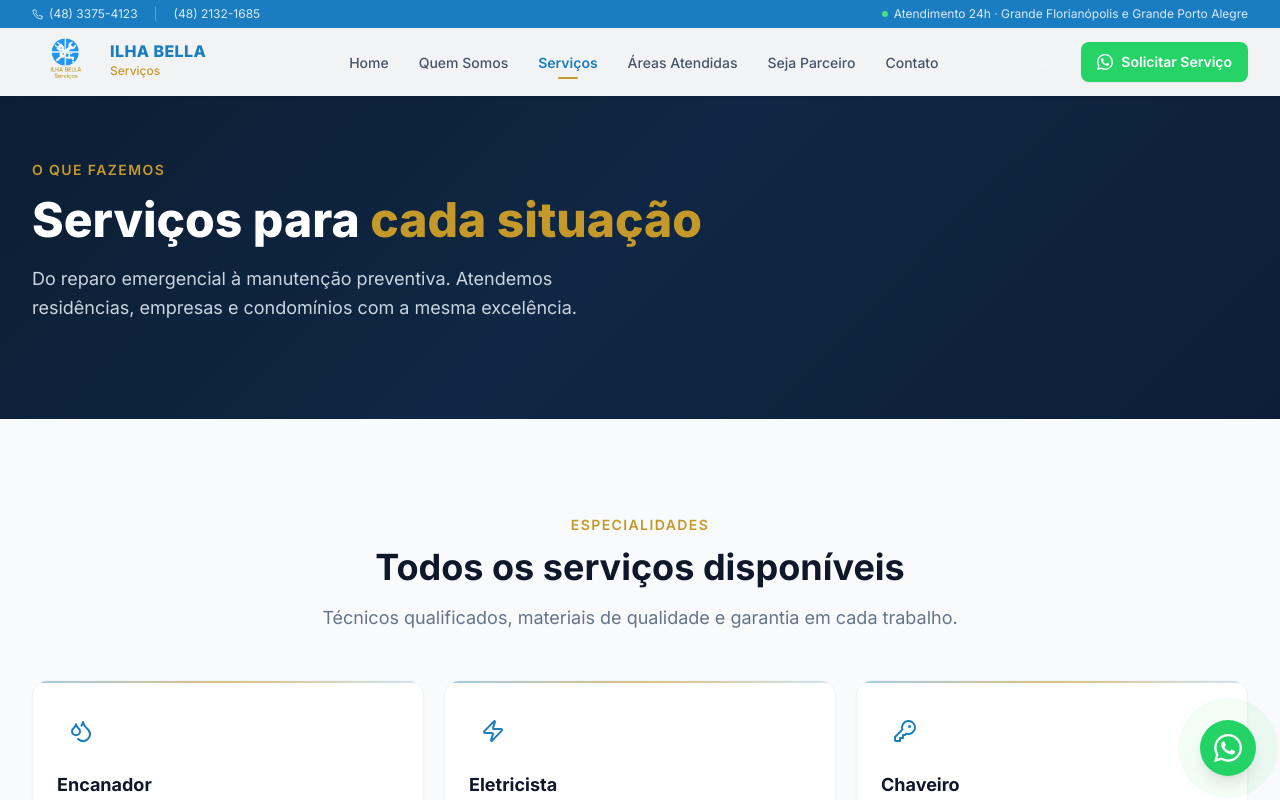
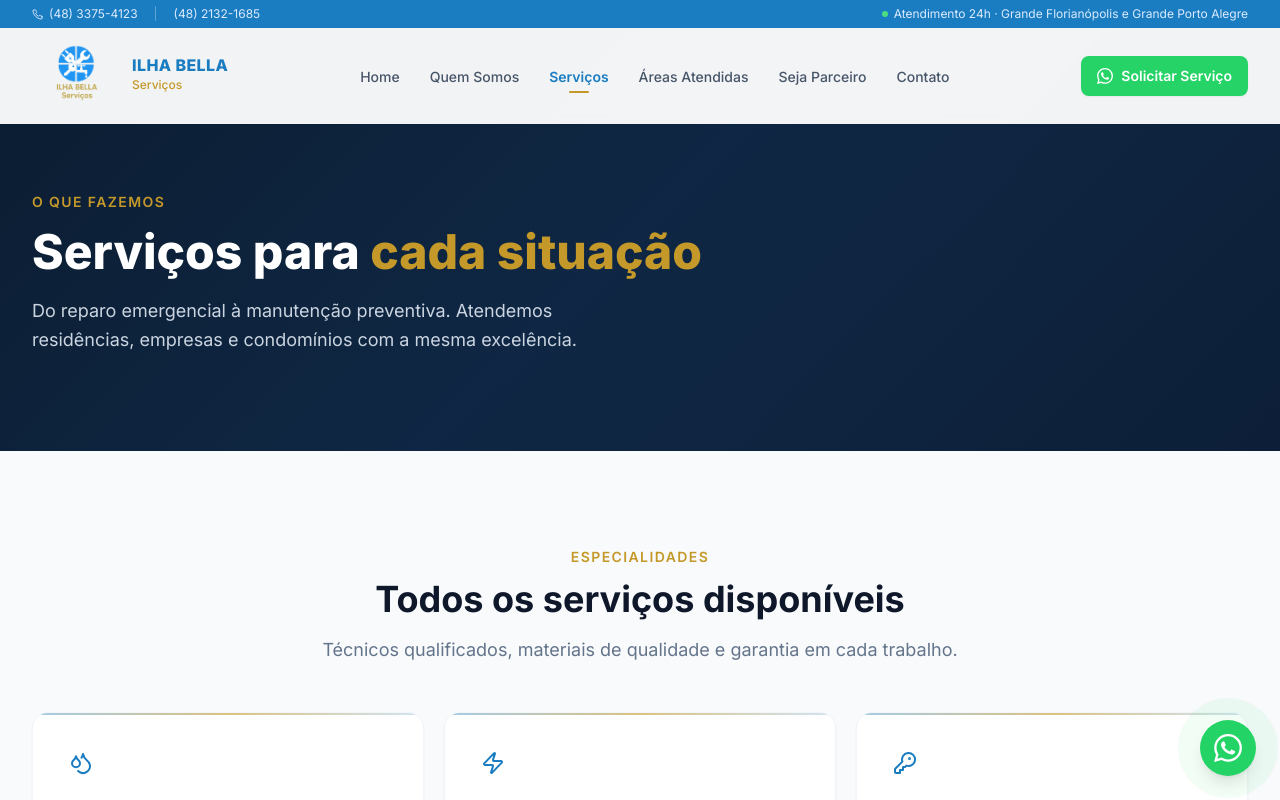
Before and after one commit to eletonsantos/ilha-bella-servicos, a Next.js app: page /servicos in a window 1280 px wide. Shown: the top 800 px of the page. Built offline with nearby package versions, Linux system fonts and the light colour scheme.

Commit message:
fix: logo 90px, header h-96px, ajuste de padding nas paginas

```diff
--- a/src/app/globals.css
+++ b/src/app/globals.css
@@ -57,7 +57,7 @@
 
   /* Page hero consistent across all inner pages */
   .page-hero {
-    @apply section-padding pt-36 lg:pt-40;
+    @apply section-padding pt-44 lg:pt-48;
     background: linear-gradient(135deg, #0b1c30 0%, #0f2744 50%, #0d1f38 100%);
   }
 }
--- a/src/components/home/Hero.tsx
+++ b/src/components/home/Hero.tsx
@@ -33,7 +33,7 @@ export default function Hero() {
       />
 
       {/* Content */}
-      <div className="container-site relative z-10 w-full pt-28 pb-20 lg:pt-36 lg:pb-24">
+      <div className="container-site relative z-10 w-full pt-36 pb-20 lg:pt-44 lg:pb-24">
         <div className="grid lg:grid-cols-2 gap-12 items-center">
 
           {/* Left — headline + CTAs */}
--- a/src/components/layout/Header.tsx
+++ b/src/components/layout/Header.tsx
@@ -70,7 +70,7 @@ export default function Header() {
 
         {/* Main nav */}
         <div className="container-site">
-          <nav className="flex items-center justify-between h-16 lg:h-[68px]">
+          <nav className="flex items-center justify-between h-[90px] lg:h-[96px]">
 
             {/* Logo */}
             <Link href="/" aria-label="Ilha Bella Serviços — Página inicial">
--- a/src/components/ui/LogoBrand.tsx
+++ b/src/components/ui/LogoBrand.tsx
@@ -10,7 +10,7 @@ interface LogoBrandProps {
 
 const sizes = {
   sm: { icon: 48, title: 'text-sm', sub: 'text-xs' },
-  md: { icon: 68, title: 'text-base', sub: 'text-xs' },
+  md: { icon: 90, title: 'text-base', sub: 'text-xs' },
   lg: { icon: 80, title: 'text-lg', sub: 'text-sm' },
 }
 
```
